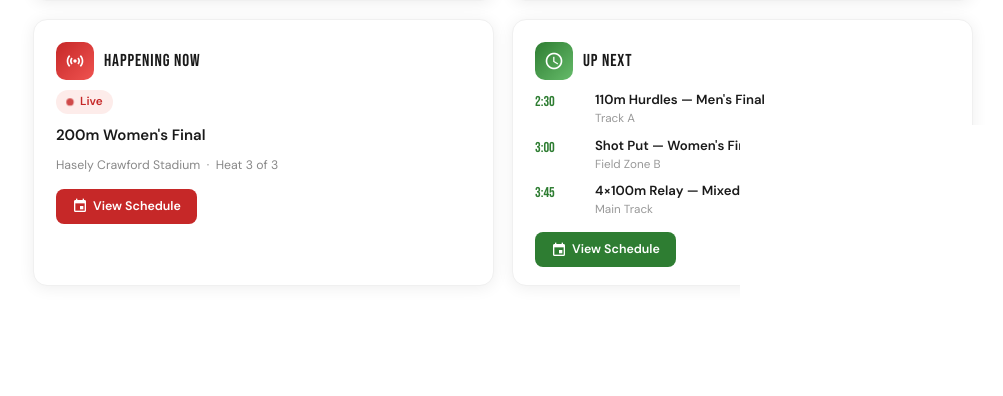
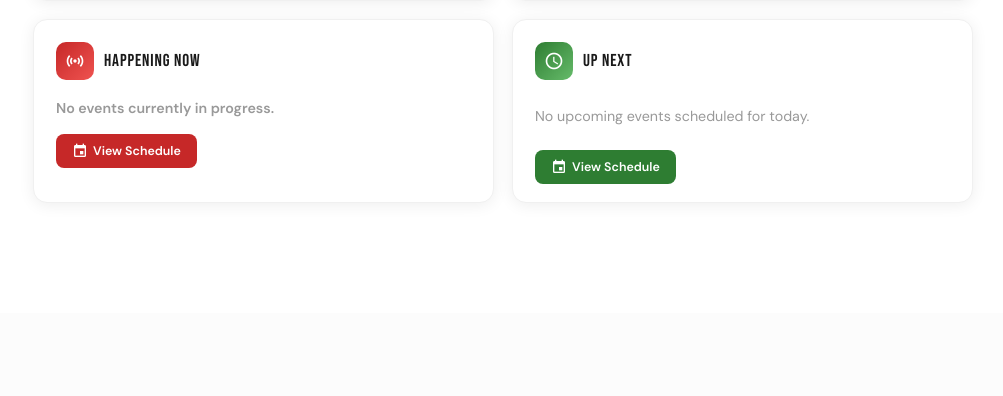
Before and after one commit to CarifinResultsSystem/INFO3604Project, a Flask app: page / in a window 1280 px wide. Shown: the part 892-1288 px from the top of the page, without its empty margins (277-1280 px from the left). After the commit the page ends 1076 px from the top, so only its background shows below. Run offline with Flask 3, Linux system fonts and the light colour scheme.

Commit message:
Show live/upcoming events on dashboard

```diff
--- a/App/templates/user/index.html
+++ b/App/templates/user/index.html
@@ -153,12 +153,20 @@
           </div>
           <div class="dash-card-title">Happening Now</div>
         </div>
+
+        {% if happening_now %}
           <div class="now-badge">
             <span class="pulse-dot"></span>
             Live
           </div>
-        <div class="now-event">200m Women's Final</div>
-        <div class="now-meta">Hasely Crawford Stadium &nbsp;·&nbsp; Heat 3 of 3</div>
+          <div class="now-event">{{ happening_now.eventName }}</div>
+          <div class="now-meta">{{ happening_now.location }} &nbsp;·&nbsp; {{ happening_now.time.strftime('%I:%M %p') }}</div>
+        {% else %}
+          <div class="now-event" style="color:#999; font-size:0.95rem; margin-top:8px;">
+            No events currently in progress.
+          </div>
+        {% endif %}
+
         <a href="{{ url_for('schedule_views.get_schedule_page') }}" class="dash-card-btn btn-red">
           <i class="material-icons" style="font-size:16px">event</i>
           View Schedule
@@ -173,29 +181,25 @@
           </div>
           <div class="dash-card-title">Up Next</div>
         </div>
+
+        {% if up_next %}
           <ul class="upnext-list">
+            {% for event in up_next %}
               <li>
-            <span class="upnext-time">2:30</span>
+                <span class="upnext-time">{{ event.time.strftime('%I:%M') }}</span>
                 <div class="upnext-info">
-              <div class="upnext-name">110m Hurdles — Men's Final</div>
-              <div class="upnext-loc">Track A</div>
+                  <div class="upnext-name">{{ event.eventName }}</div>
+                  <div class="upnext-loc">{{ event.location }}</div>
                 </div>
               </li>
-          <li>
-            <span class="upnext-time">3:00</span>
-            <div class="upnext-info">
-              <div class="upnext-name">Shot Put — Women's Final</div>
-              <div class="upnext-loc">Field Zone B</div>
+            {% endfor %}
+          </ul>
+        {% else %}
+          <div style="color:#999; font-size:0.95rem; margin-top:8px; padding:8px 0;">
+            No upcoming events scheduled for today.
           </div>
-          </li>
-          <li>
-            <span class="upnext-time">3:45</span>
-            <div class="upnext-info">
-              <div class="upnext-name">4×100m Relay — Mixed</div>
-              <div class="upnext-loc">Main Track</div>
-            </div>
-          </li>
-        </ul>
+        {% endif %}
+
         <a href="{{ url_for('schedule_views.get_schedule_page') }}" class="dash-card-btn btn-green">
           <i class="material-icons" style="font-size:16px">event</i>
           View Schedule
--- a/App/views/index.py
+++ b/App/views/index.py
@@ -1,11 +1,36 @@
 from flask import Blueprint, redirect, render_template, request, send_from_directory, jsonify
 from App.controllers import create_user, initialize
+from App.models import Event
+from datetime import date, datetime, timedelta
 
 index_views = Blueprint('index_views', __name__)
 
 @index_views.route('/', methods=['GET'])
 def index_page():
-    return render_template('user/index.html')
+    now = datetime.now()
+    today = now.date()
+    current_time = now.time()
+
+    # "Happening Now": events today whose start time is within the last 2 hours
+    two_hours_ago = (now - timedelta(hours=2)).time()
+    happening_now = Event.query.filter(
+        Event.eventDate == today,
+        Event.time <= current_time,
+        Event.time >= two_hours_ago
+    ).order_by(Event.time.desc()).first()
+
+    # "Up Next": future events today, ordered by time
+    up_next = Event.query.filter(
+        Event.eventDate == today,
+        Event.time > current_time
+    ).order_by(Event.time.asc()).limit(3).all()
+
+    return render_template(
+        'user/index.html',
+        happening_now=happening_now,
+        up_next=up_next,
+        now=now
+    )
 
 @index_views.route('/init', methods=['GET'])
 def init():
@@ -14,4 +39,4 @@ def init():
 
 @index_views.route('/health', methods=['GET'])
 def health_check():
-    return jsonify({'status':'healthy'})
+    return jsonify({'status': 'healthy'})
```
Also changed, not shown: App/templates/user/schedule.html (+8 -1 lines). Lines whose indentation alone changed are shown as unchanged.
